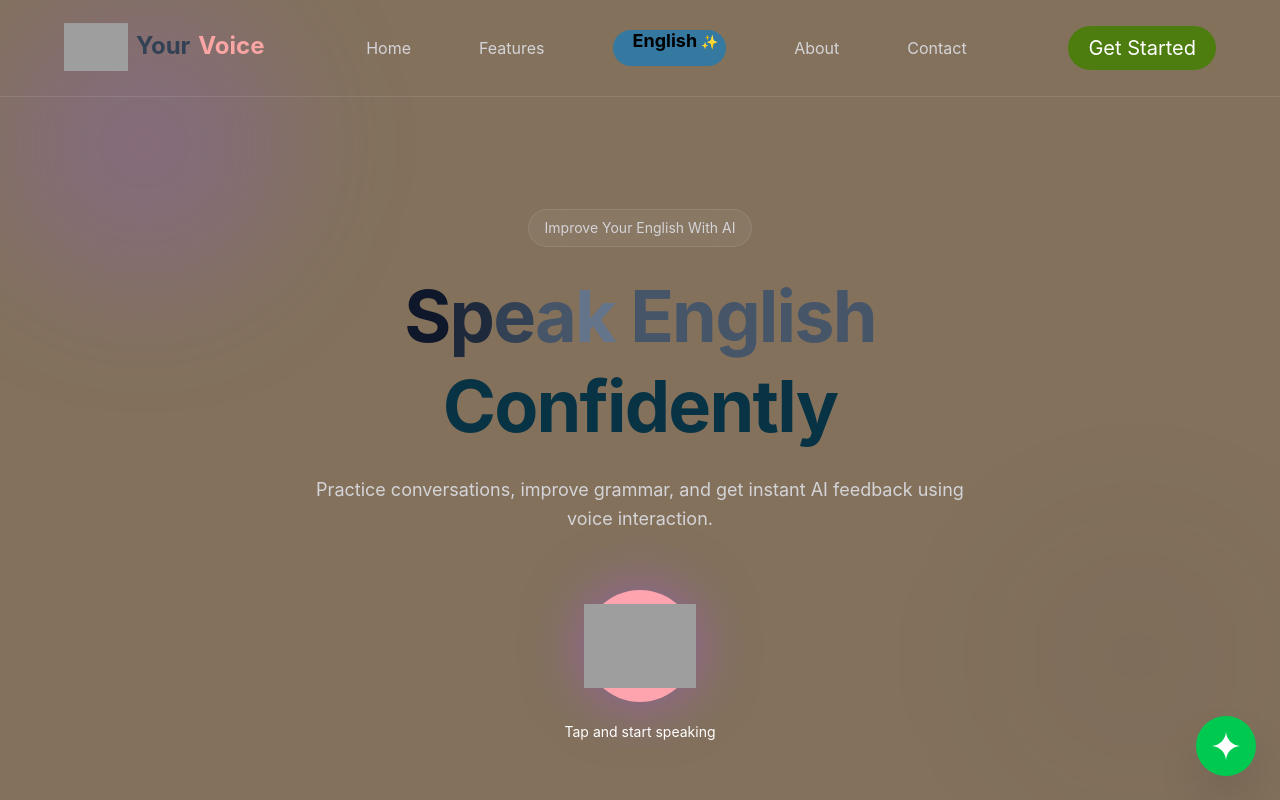
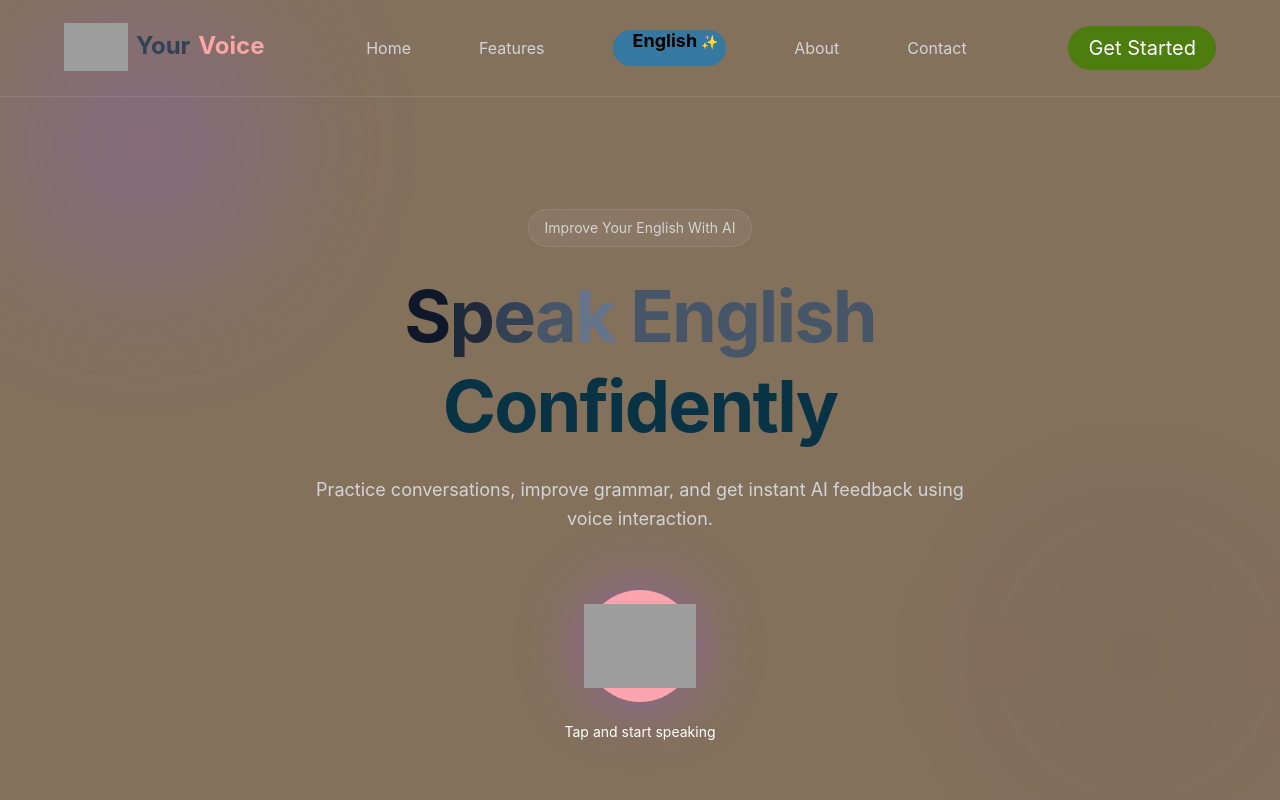
Before and after one commit to shivamsharma-01/TalkBoost, a React (Vite) app: page / in a window 1280 px wide. Shown: the top 800 px of the page. Built offline with nearby package versions, Linux system fonts and the light colour scheme; grey boxes are pictures that could not be loaded.

Commit message:
updated website

```diff
--- a/src/App.jsx
+++ b/src/App.jsx
@@ -18,7 +18,7 @@ const App = () => {
       </Routes>
       </BrowserRouter>
 
-      <Gemini/>
+      {/* <Gemini/> */}
 
     </div>
   )
```
